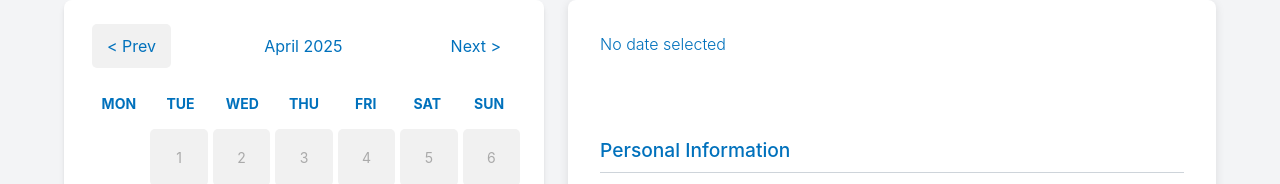
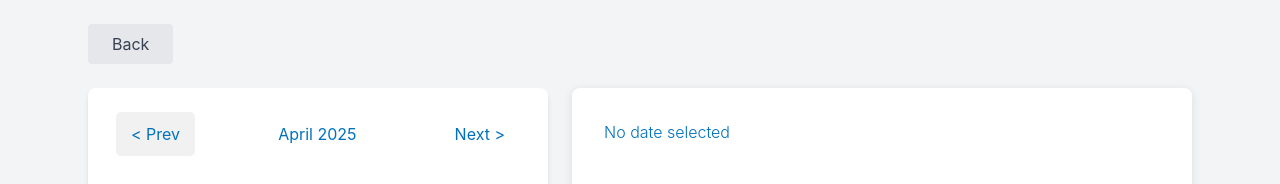
Before and after one commit to al2766/availability-calendar-api, a React (Create React App) app: page /booking in a window 1280 px wide. Shown: the top 184 px of the page. Built offline with nearby package versions, Linux system fonts and the light colour scheme; no server answers; the database is empty.

Commit message:
added back button and transition upon hover

```diff
--- a/src/BookingForm.js
+++ b/src/BookingForm.js
@@ -41,6 +41,14 @@ function BookingForm() {
   // Navigation states
   const [currentMonth, setCurrentMonth] = useState(new Date().getMonth());
   const [currentYear, setCurrentYear] = useState(new Date().getFullYear());
+
+    // Navigation states
+    const [activeTab, setActiveTab] = useState("booking"); // "admin" or "bookings" now - booking tab routes to BookingForm
+    // Navigate to the booking form page
+
+  const navigateBack = () => {
+    window.location.href = '/';
+  };
 
   // Month names for date formatting
   const monthNames = ["January", "February", "March", "April", "May", "June", "July", "August", "September", "October", "November", "December"];
@@ -694,7 +702,16 @@ function BookingForm() {
   };
 
   return (
-    <div className="container max-w-6xl mx-auto">
+
+    <div className="container max-w-6xl mx-auto p-6">
+         <div className="max-w-6xl mx-auto mb-6 flex gap-4">
+      <button
+        onClick={navigateBack}
+        className="px-6 py-2 rounded bg-gray-200 text-gray-700"
+      >
+       Back
+      </button>
+    </div>
       <div className="flex flex-wrap gap-6">
         {/* Calendar Container */}
         <div className="calendar-container flex-grow-0 w-full md:w-5/12 bg-white rounded-lg shadow-md p-6">
--- a/src/index.css
+++ b/src/index.css
@@ -16,5 +16,5 @@ input[type="text"] {
 }
 
 button {
-  @apply bg-blue-500 text-white p-2 rounded hover:bg-blue-600;
+  @apply bg-blue-500 text-white p-2 rounded transition-colors duration-300 hover:bg-blue-600 hover:text-white;
 }
```
